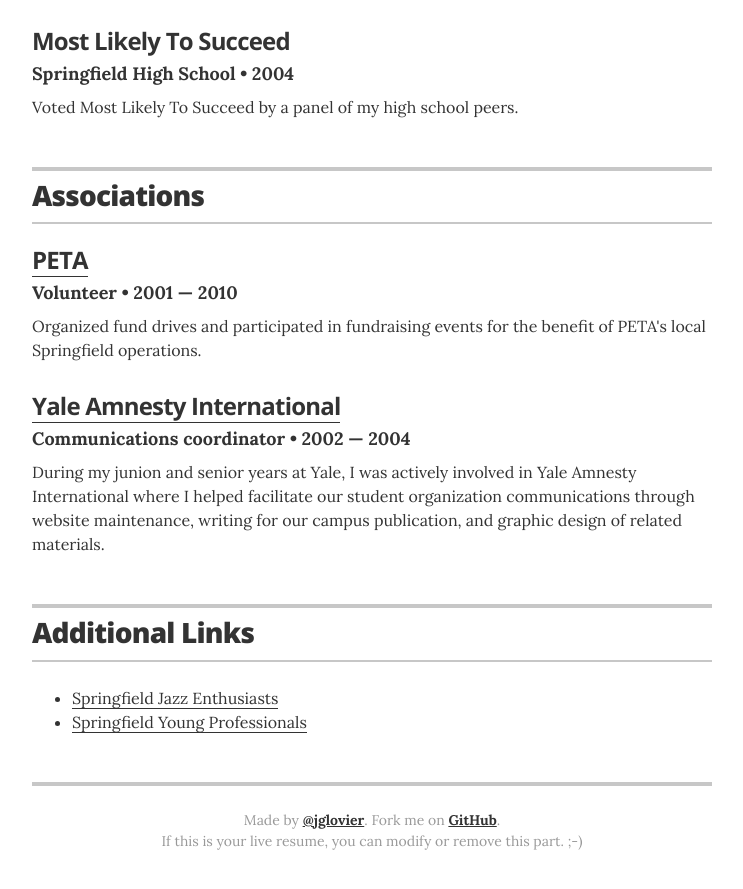
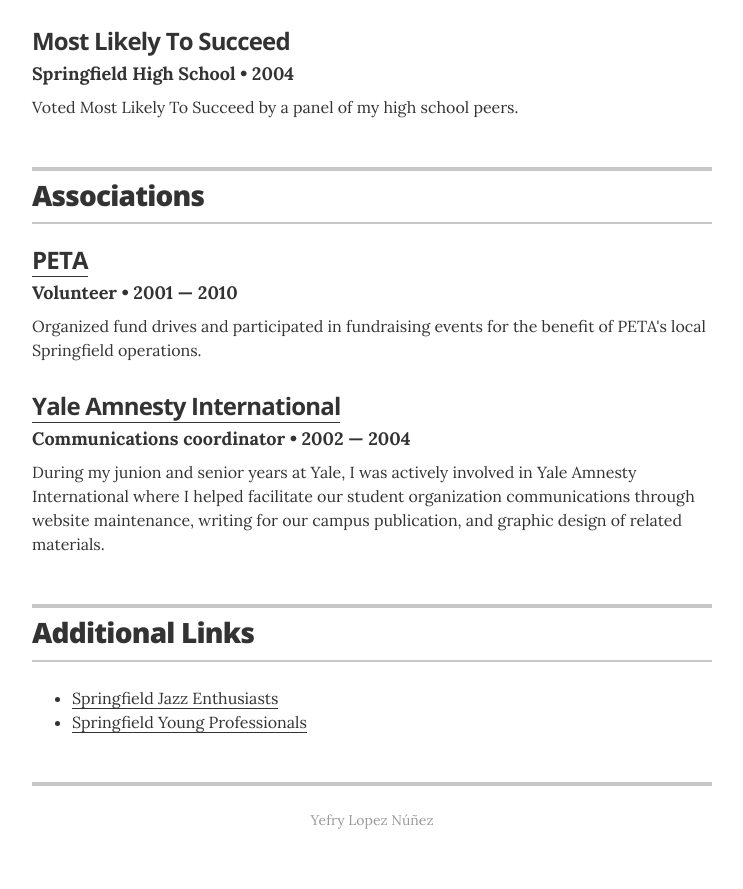
Before and after one commit to jeff0994/jeff0994.github.io, a Jekyll site: the page built from index.html, in a window 1280 px wide and 900 px high, scrolled down 2639 px. Shown: the top 889 px of the window, without its empty margins (268-1011 px from the left). Built offline with Jekyll 4.4.1, drawn with Linux system fonts in a browser that asks for light colours.

Commit message:
Update resume.html

```diff
--- a/_layouts/resume.html
+++ b/_layouts/resume.html
@@ -232,8 +232,7 @@
       {% endif %}
 
       <footer class="page-footer">
-        <p class="footer-line">Made by <a href="http://twitter.com/jglovier">@jglovier</a>. Fork me on <a href="https://github.com/jglovier/resume-template">GitHub</a>.</p>
-        <p class="footer-line">If this is your live resume, you can modify or remove this part. ;-)</p>
+        <p class="footer-line"> Yefry Lopez Núñez <a href="yefry.lopez.nu@gmail.com"></a></p>
       </footer>
 
     </div>
```
